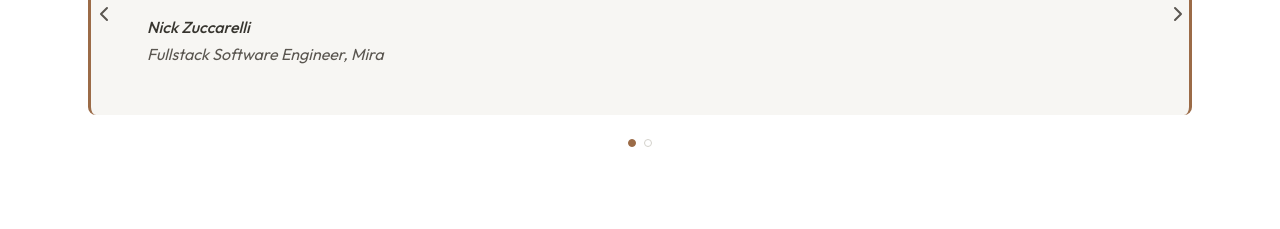
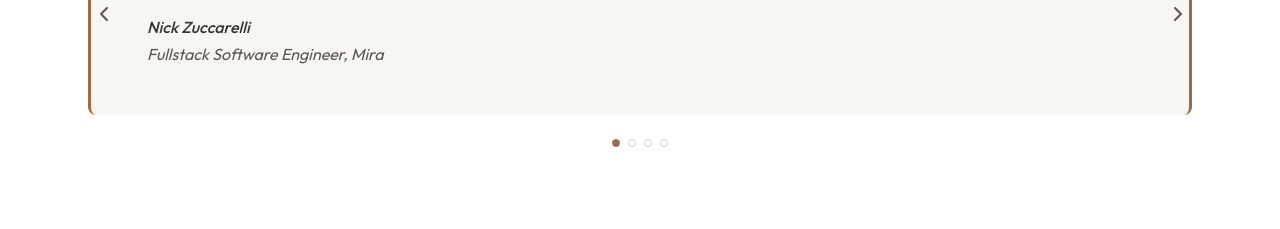
Before and after one commit to dnapoleoni/cv-portfolio-2026, a Next.js app: page / in a window 1280 px wide. Shown: the part 1420-1649 px from the top of the page. Built offline with nearby package versions, Linux system fonts and the light colour scheme.

Commit message:
add testimonials

```diff
--- a/data/testimonials.ts
+++ b/data/testimonials.ts
@@ -42,4 +42,44 @@ export const testimonials: Testimonial[] = [
       },
     ],
   },
+  {
+    name: 'Clint McIntyre',
+    role: 'CEO and Co-Founder',
+    company: 'Honest Fox',
+    contactable: false,
+    quotes: [
+      {
+        text: 'Dan is a joy to work with, great guy, works well with others.',
+        relevantRoles: [],
+      },
+      {
+        text: 'Solid front end developer, who excels when placed in orginsatiosn that have strong processses to get the best out of him.',
+        relevantRoles: ['frontend-developer'],
+      },
+      {
+        text: "Dan is always bringing the good vibes, he is a people person and always contributes to the vibe of the office. It's his superpower.",
+        relevantRoles: ['chief-vibes-officer'],
+      },
+    ],
+  },
+  {
+    name: 'Jim Yencken',
+    role: 'Head of Product Design',
+    company: 'Splose',
+    contactable: false,
+    quotes: [
+      {
+        text: 'Dan was a pleasure to work with. He brought openness and care to every interaction, communicated clearly and made the people around him feel like they were in safe hands.',
+        relevantRoles: [],
+      },
+      {
+        text: "One of the best frontend engineers I've had the privilege of working with.",
+        relevantRoles: ['frontend-developer'],
+      },
+      {
+        text: "Dan wasn't just executing tickets - he was thinking carefully about the visual output and sweating the details in a way that designers genuinely appreciate.",
+        relevantRoles: ['ux-engineer'],
+      },
+    ],
+  },
 ];
```
